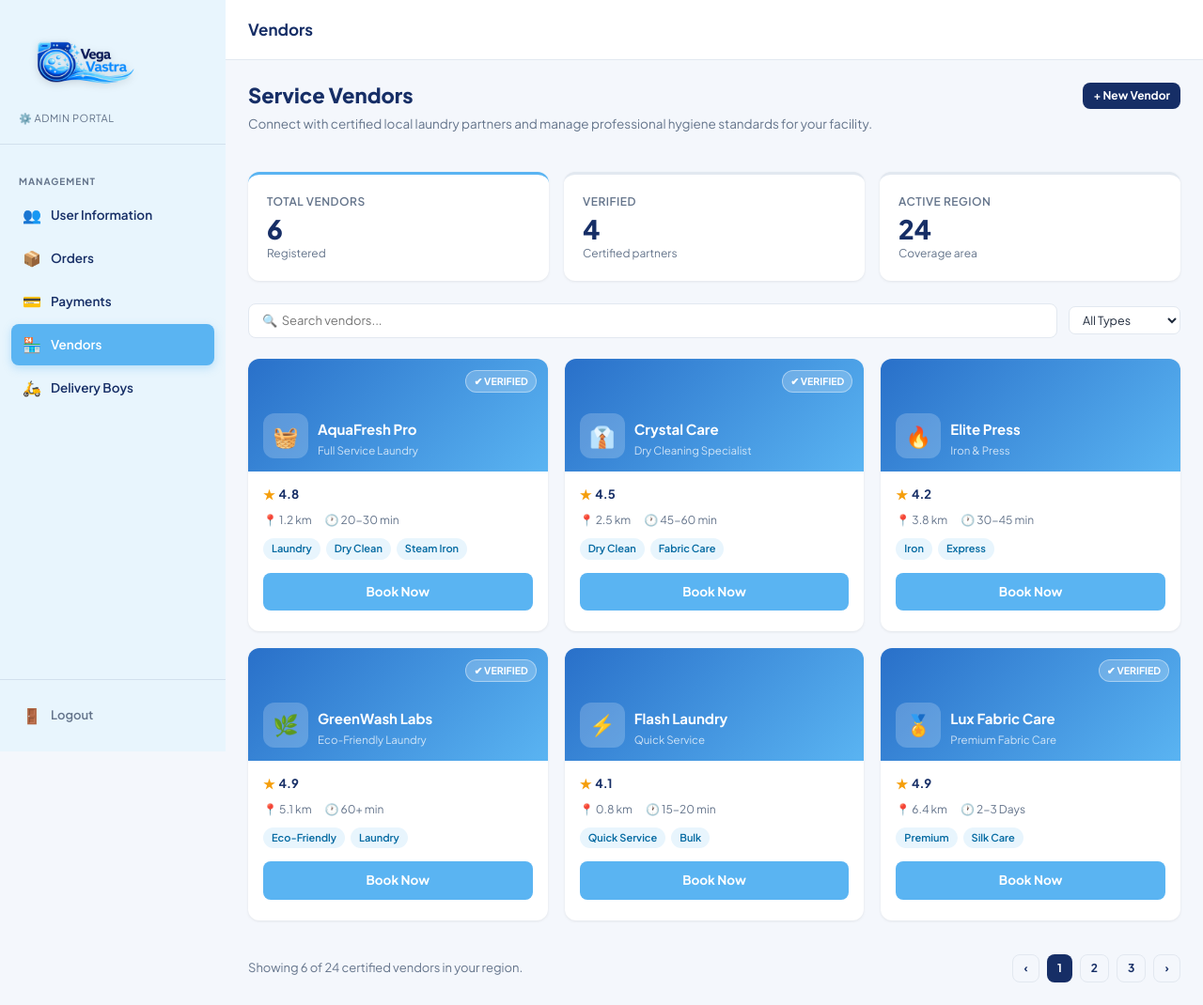
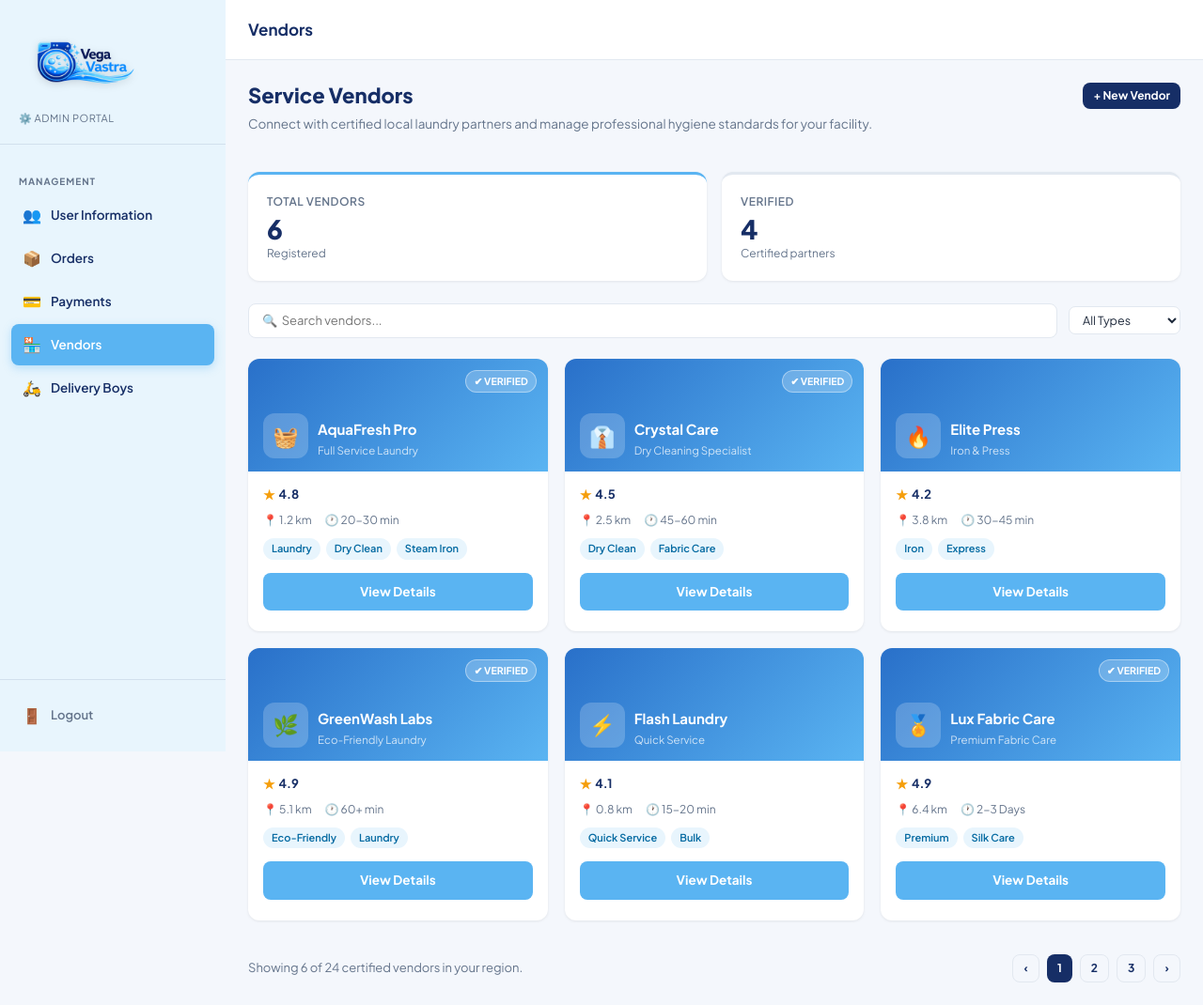
Before and after one commit to sanskar360/SEM-1-ASEP-PROJECT, a Flask app: page /admin_vendors in a window 1280 px wide. Shown: the whole page at 94% size. Run offline with Flask 3, Linux system fonts and the light colour scheme.

Commit message:
Add files via upload

```diff
--- a/templates/admin_vendors.html
+++ b/templates/admin_vendors.html
@@ -14,20 +14,20 @@
 
     <aside class="admin-sidebar" id="adminSidebar">
     <div class="sidebar-brand">
-        <a href="{{ url_for('users_table') }}" class="brand-name"><img src="{{ url_for('static', filename='Logo.png') }}" alt="Vega Vastra" class="sidebar-logo-img"></a>
+        <a href="{{ url_for('admin_home') }}" class="brand-name"><img src="{{ url_for('static', filename='Logo.png') }}" alt="Vega Vastra" class="sidebar-logo-img"></a>
         <span class="brand-role">⚙️ Admin Portal</span>
     </div>
     <nav class="sidebar-nav">
         <span class="nav-section-label">Management</span>
-        <a href="{{ url_for('users_table') }}" class="nav-link">
+        <a href="{{ url_for('admin_users_table') }}" class="nav-link">
             <span class="nl-icon">👥</span>
             <span>User Information</span>
         </a>
-        <a href="{{ url_for('admin_orders') }}" class="nav-link">
+        <a href="{{ url_for('admin_orders_table') }}" class="nav-link">
             <span class="nl-icon">📦</span>
             <span>Orders</span>
         </a>
-        <a href="{{ url_for('admin_payment') }}" class="nav-link">
+        <a href="{{ url_for('admin_payments') }}" class="nav-link">
             <span class="nl-icon">💳</span>
             <span>Payments</span>
         </a>
@@ -35,14 +35,14 @@
             <span class="nl-icon">🏪</span>
             <span>Vendors</span>
         </a>
-        <a href="{{ url_for('delivery_boys') }}" class="nav-link">
+        <a href="{{ url_for('admin_delivery_boys') }}" class="nav-link">
             <span class="nl-icon">🛵</span>
             <span>Delivery Boys</span>
         </a>
 
     </nav>
     <div class="sidebar-footer">
-        <a href="{{ url_for('logout') }}" class="logout-link">
+        <a href="{{ url_for('admin_logout') }}" class="logout-link">
             <span class="nl-icon">🚪</span>
             <span>Logout</span>
         </a>
@@ -87,11 +87,7 @@
                     <div class="stat-value">4</div>
                     <div class="stat-sub">Certified partners</div>
                 </div>
-                <div class="stat-card">
-                    <div class="stat-label">Active Region</div>
-                    <div class="stat-value">24</div>
-                    <div class="stat-sub">Coverage area</div>
-                </div>
+
             </div>
 
             <!-- Search & Filter bar -->
@@ -133,7 +129,7 @@
                             <span class="vendor-tag">Steam Iron</span>
                         </div>
                         <div class="vendor-actions">
-                            <button class="btn-book">Book Now</button>
+                            <button class="btn-book">View Details</button>
                         </div>
                     </div>
                 </div>
@@ -161,7 +157,7 @@
                             <span class="vendor-tag">Fabric Care</span>
                         </div>
                         <div class="vendor-actions">
-                            <button class="btn-book">Book Now</button>
+                            <button class="btn-book">View Details</button>
                         </div>
                     </div>
                 </div>
@@ -188,7 +184,7 @@
                             <span class="vendor-tag">Express</span>
                         </div>
                         <div class="vendor-actions">
-                            <button class="btn-book">Book Now</button>
+                            <button class="btn-book">View Details</button>
                         </div>
                     </div>
                 </div>
@@ -216,7 +212,7 @@
                             <span class="vendor-tag">Laundry</span>
                         </div>
                         <div class="vendor-actions">
-                            <button class="btn-book">Book Now</button>
+                            <button class="btn-book">View Details</button>
                         </div>
                     </div>
                 </div>
@@ -243,7 +239,7 @@
                             <span class="vendor-tag">Bulk</span>
                         </div>
                         <div class="vendor-actions">
-                            <button class="btn-book">Book Now</button>
+                            <button class="btn-book">View Details</button>
                         </div>
                     </div>
                 </div>
@@ -271,7 +267,7 @@
                             <span class="vendor-tag">Silk Care</span>
                         </div>
                         <div class="vendor-actions">
-                            <button class="btn-book">Book Now</button>
+                            <button class="btn-book">View Details</button>
                         </div>
                     </div>
                 </div>
```
